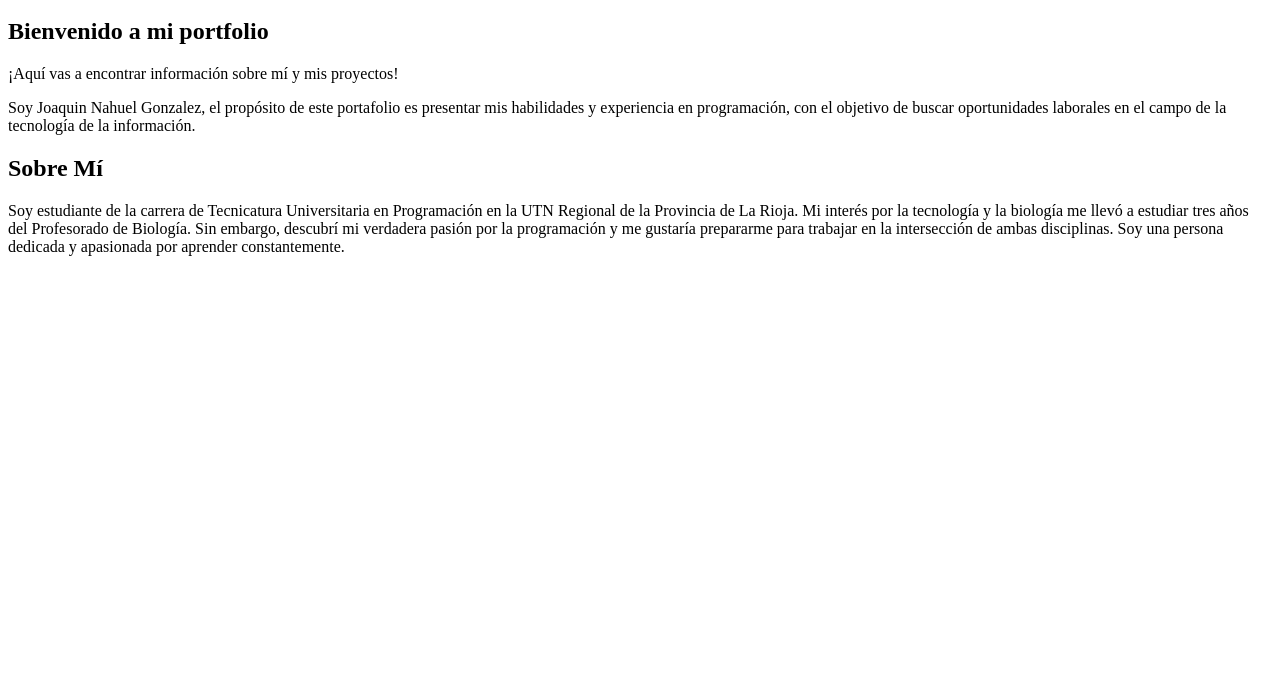
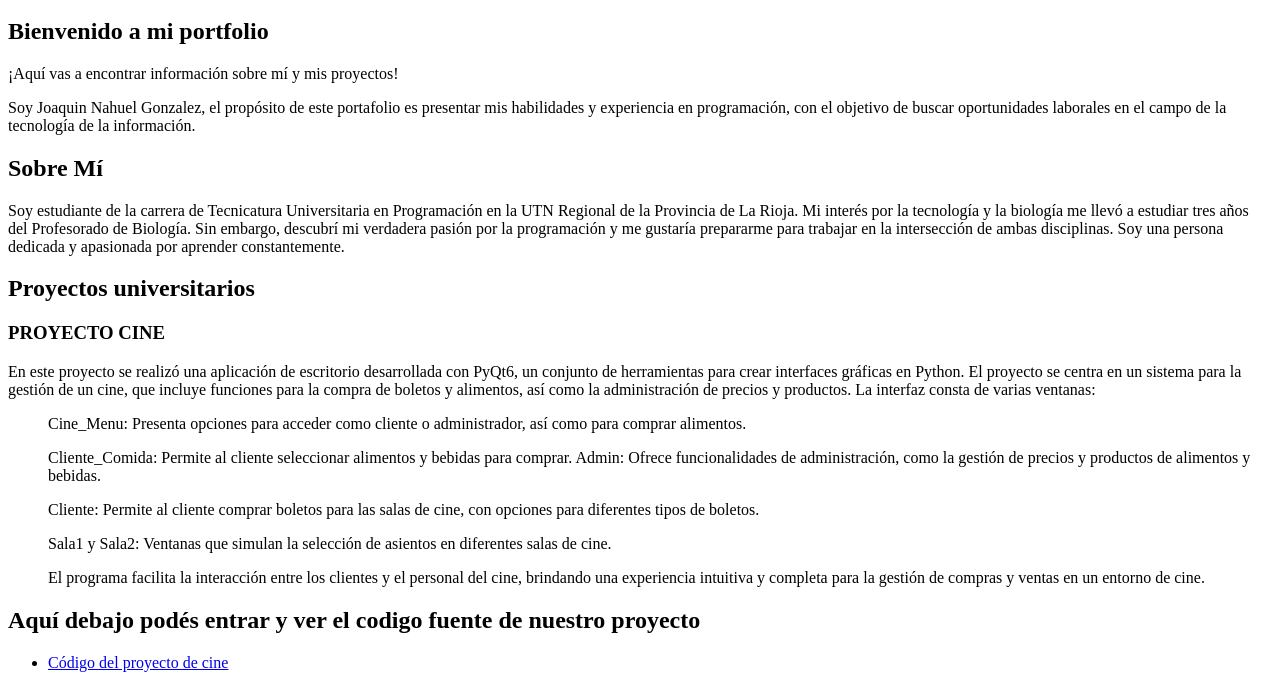
Before and after one commit to JoaquinNahuel/JoaquinNahuel.github.io, a plain HTML site: page index.html in a window 1280 px wide. Shown: the part 154-842 px from the top of the page. Before the commit the page ends 800 px from the top, so only its background shows below. Drawn offline with Linux system fonts and the light colour scheme.

Commit message:
Se agrega seccion de proyectos universitarios con un enlace a otra pagina para ver el codigo fuente del proyecto

```diff
--- a/index.html
+++ b/index.html
@@ -35,6 +35,25 @@
         </div>
     </section>
 
+    <section id="proyectos">
+        <div class="container">
+            <h2>Proyectos universitarios</h2>
+	    <h3>PROYECTO CINE</h3>
+            <p> En este proyecto se realizó una aplicación de escritorio desarrollada con PyQt6, un conjunto de herramientas para crear interfaces gráficas en Python. El proyecto se centra en un sistema para la gestión de un cine, que incluye funciones para la compra de boletos y alimentos, así como la administración de precios y productos. La interfaz consta de varias ventanas:</p>
+            <ul>
+                <il><p>Cine_Menu: Presenta opciones para acceder como cliente o administrador, así como para comprar alimentos.</p></il>
+                <il><p>Cliente_Comida: Permite al cliente seleccionar alimentos y bebidas para comprar.
+                Admin: Ofrece funcionalidades de administración, como la gestión de precios y productos de alimentos y bebidas.</p></il>
+                <il><p>Cliente: Permite al cliente comprar boletos para las salas de cine, con opciones para diferentes tipos de boletos.</p></il>
+                <il>Sala1 y Sala2: Ventanas que simulan la selección de asientos en diferentes salas de cine.</il>
+                <p>El programa facilita la interacción entre los clientes y el personal del cine, brindando una experiencia intuitiva y completa para la gestión de compras y ventas en un entorno de cine.</p>
+            </ul>
+        </div>
+        <h2>Aquí debajo podés entrar y ver el codigo fuente de nuestro proyecto</h2>
+        <ul>
+            <li><a href="codigo_cine.html" target="_blank">Código del proyecto de cine</a></li>
+        </ul>
+    </section>
 
 </body>
 </html>
```
